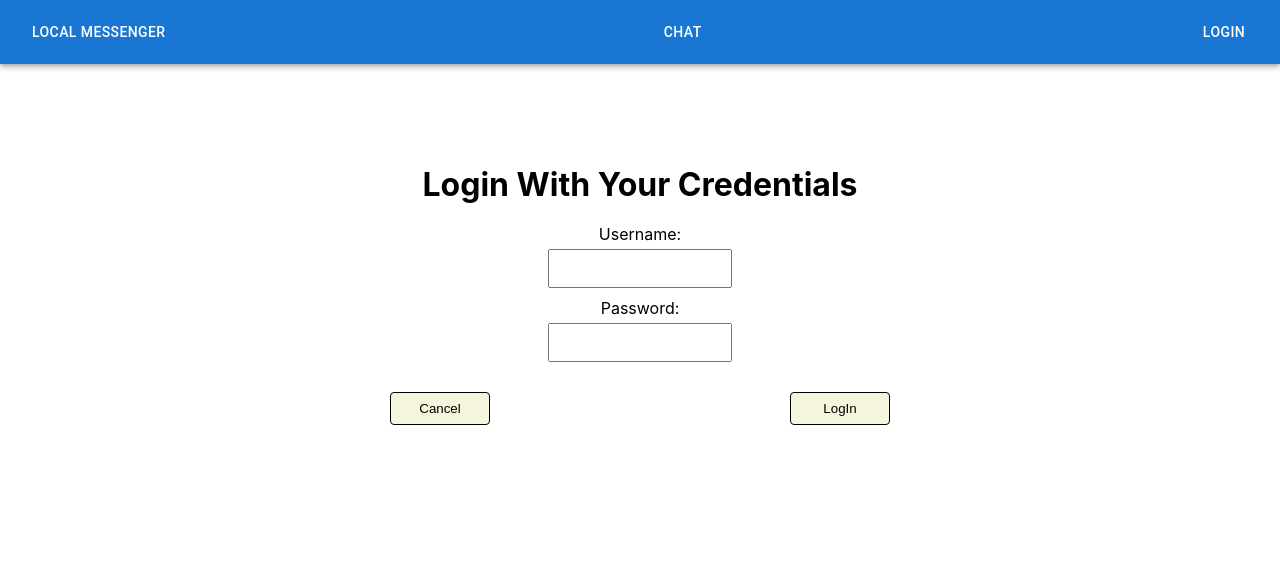
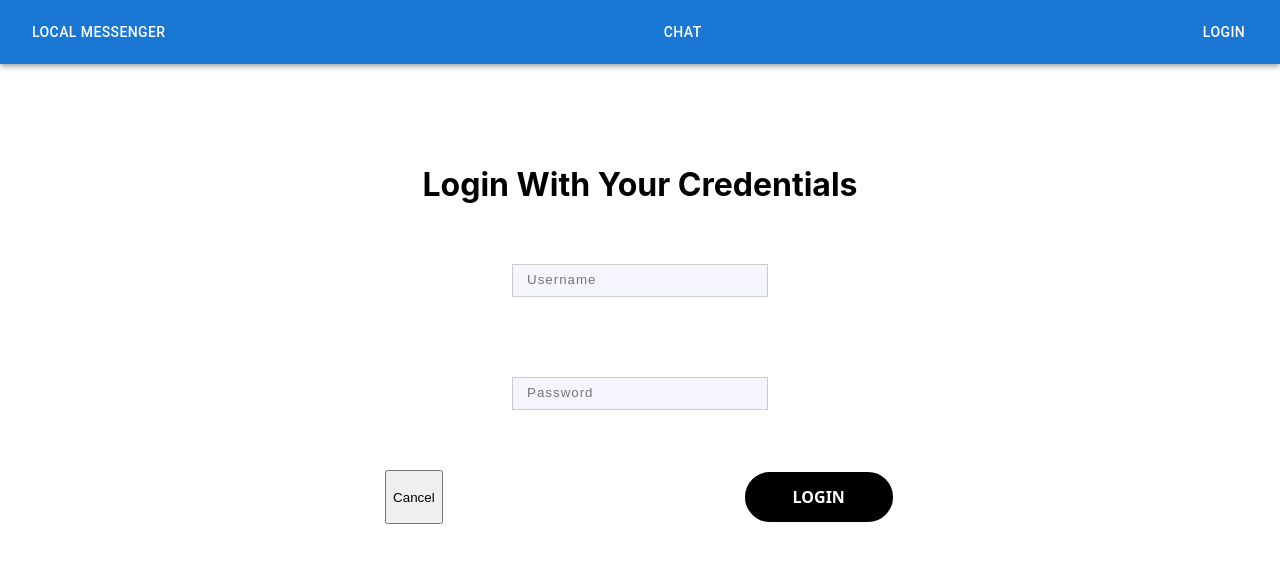
Before and after one commit to HookMyHooks/React-Messenger, a React (Create React App) app in the folder NewReactApp/chat-app/: page /login in a window 1280 px wide. Shown: the top 562 px of the page. Built offline with nearby package versions, Linux system fonts and the light colour scheme; no server answers.

Commit message:
Styling update #2

```diff
--- a/NewReactApp/chat-app/src/login-page/LoginPage.css
+++ b/NewReactApp/chat-app/src/login-page/LoginPage.css
@@ -1,13 +1,16 @@
 /* Basic styles */
+
+
+
 .loginDiv {
     display: flex;
     flex-direction: column;
     align-items: center;
-    margin-top: 10vh; /* Responsive vertical alignment */
+    margin-top: 10vh;
 }
 
 .LoginText {
-    margin-bottom: 20px; /* Space between title and fields */
+    margin-bottom: 20px; /* Space between title and fields*/
 }
 
 label {
@@ -17,11 +20,6 @@ label {
     margin-bottom: 10px;
 }
 
-input {
-    width: 80%; /* Responsive width */
-    padding: 10px;
-    margin-top: 5px;
-}
 
 .buttonContainer {
     display: flex;
@@ -30,22 +28,100 @@ input {
     padding-top: 20px; /* Adds some space above the buttons */
 }
 
+
+.LoginButton,
+.LoginButton *,
+.LoginButton :after,
+.LoginButton :before,
+.LoginButton:after,
+.LoginButton:before {
+  border: 0 solid;
+  box-sizing: border-box;
+}
+.LoginButton {
+  -webkit-tap-highlight-color: transparent;
+  appearance: button;
+  -webkit-appearance: button;
+  background-color: #000;
+  background-image: none;
+  color: #fff;
+  cursor: pointer;
+  font-family: ui-sans-serif, system-ui, -apple-system, BlinkMacSystemFont,
+    Segoe UI, Roboto, Helvetica Neue, Arial, Noto Sans, sans-serif,
+    Apple Color Emoji, Segoe UI Emoji, Segoe UI Symbol, Noto Color Emoji;
+  font-size: 100%;
+  font-weight: 900;
+  line-height: 1.5;
+  margin: 0;
+  mask-image: radial-gradient(#000,#fff);
+  -webkit-mask-image: -webkit-radial-gradient(#000, #fff);
+  padding: 0;
+  text-transform: uppercase;
+}
+.LoginButton:disabled {
+  cursor: default;
+}
+.LoginButton:-moz-focusring {
+  outline: auto;
+}
+.LoginButton svg {
+
+  display: block;
+}
+.LoginButton [hidden] {
+  display: none;
+}
+.LoginButton {
+  border-radius: 99rem;
+  border-width: 2px;
+  overflow: hidden;
+  padding: 0.8rem 3rem;
+  position: relative;
+}
+.LoginButton span {
+  mix-blend-mode: difference;
+}
+.LoginButton:before {
+  background: rgb(54, 164, 238);
+
+  content: "LOGIN";
+  display:block;
+  height: 100%;
+  left: -100%;
+  position: absolute;
+  top: 0;
+  transform: skew(0deg) translateX(-20%);
+  transition: transform 0.4s ease;
+  width: 120%;
+
+}
+.LoginButton:hover:before {
+  text-transform: inherit;
+
+  transform: skew(45deg) translateX(75%);
+
+}
+
+
+/*
 .LoginButton, .CancelButton {
     background-color: beige;
     border: 1px solid;
     padding: 0.5rem 1rem;
     border-radius: 4px;
     cursor: pointer;
-    min-width: 100px; /* Ensures buttons are not too narrow */
+    min-width: 100px; /* Ensures buttons are not too narrow
 }
+*/
 
+/*
 .LoginButton:hover {
     background-color: #a4c5e7;
 }
 
 .CancelButton:hover {
     background-color: #c82333;
-}
+}*/
 
 /* Media Queries */
 @media (max-width: 768px) {
@@ -61,18 +137,92 @@ input {
         margin-bottom: 8px; /* Less margin */
     }
 
-    input {
-        padding: 8px;
-    }
-
     .buttonContainer {
         flex-direction: column; /* Stack buttons vertically */
     }
 
+
+    /*
     .LoginButton, .CancelButton {
-        width: 100%; /* Full width buttons */
-        margin: 5px 0; /* Stack with space */
+        width: 20%; /* Full width buttons
+        margin: 5px 0; /* Stack with space
+        background-color: beige;
+        border: 1px solid;
+        padding: 0.5rem 1rem;
+        border-radius: 4px;
+        cursor: pointer;
+        min-width: 100px;
     }
+    */
+}
+
+
+.wrap-input-7 .input {
+  width: 100%;
+  box-sizing: border-box;
+  letter-spacing: 1px;
+  background-color: #f5f6fd;
+  border: 1px solid #ccc;
+  padding: 7px 14px 9px;
+  transition: 0.4s;
+}
+
+.wrap-input-7 .input:focus {
+  outline: none;
+}
+
+.wrap-input-7 {
+  width: 20%;
+  margin: 40px 3%;
+  position: relative;
+}
+
+.wrap-input-7 .input ~ .focus-border:before,
+.wrap-input-7 .input ~ .focus-border:after {
+  content: "";
+  position: absolute;
+  top: 0;
+  left: 50%;
+  width: 0;
+  height: 2px;
+  background-color: #6c5dd3;
+  transition: 0.4s;
+}
+
+.wrap-input-7 .input ~ .focus-border:after {
+  top: auto;
+  bottom: 0;
+}
+
+.wrap-input-7 .input ~ .focus-border i:before,
+.wrap-input-7 .input ~ .focus-border i:after {
+  content: "";
+  position: absolute;
+  top: 50%;
+  left: 0;
+  width: 2px;
+  height: 0;
+  background-color: #6c5dd3;
+  transition: 0.6s;
+}
+
+.wrap-input-7 .input ~ .focus-border i:after {
+  left: auto;
+  right: 0;
+}
+
+.wrap-input-7 .input:focus ~ .focus-border:before,
+.wrap-input-7 .input:focus ~ .focus-border:after {
+  left: 0;
+  width: 100%;
+  transition: 0.4s;
+}
+
+.wrap-input-7 .input:focus ~ .focus-border i:before,
+.wrap-input-7 .input:focus ~ .focus-border i:after {
+  top: 0;
+  height: 100%;
+  transition: 0.6s;
 }
 
 @media (max-width: 480px) {
@@ -80,11 +230,3 @@ input {
         font-size: 1.2rem; /* Even smaller font for very small devices */
     }
 }
-
-.LoginButton:hover {
-    background-color: #a4c5e7;
-}
-
-.CancelButton:hover {
-    background-color: #df3d50;
-}
--- a/NewReactApp/chat-app/src/login-page/LoginPage.js
+++ b/NewReactApp/chat-app/src/login-page/LoginPage.js
@@ -16,14 +16,19 @@ function LoginPage()
             <div className = "loginDiv">
                 <h1 className="LoginText">Login With Your Credentials</h1>
 
-                <label>Username:
-                    <input type="text" name ="username"/>
-                </label>
+                <div className="wrap-input-7">
+                    <input className="input" type="text" placeholder="Username" />
+                    <span className="focus-border">
+                        <i />
+                    </span>
+                </div>
 
-                <label>
-                    Password:
-                    <input type="text" name="password"/>
-                </label>
+                <div className="wrap-input-7">
+                    <input className="input" type="text" placeholder="Password" />
+                    <span className="focus-border">
+                        <i />
+                    </span>
+                </div>
             </div>
 
             <div className="buttonContainer">
@@ -34,6 +39,9 @@ function LoginPage()
 
         </form>
                 //for now navigate to "/" in both cases
+
+
+
     )
 
 }
```
